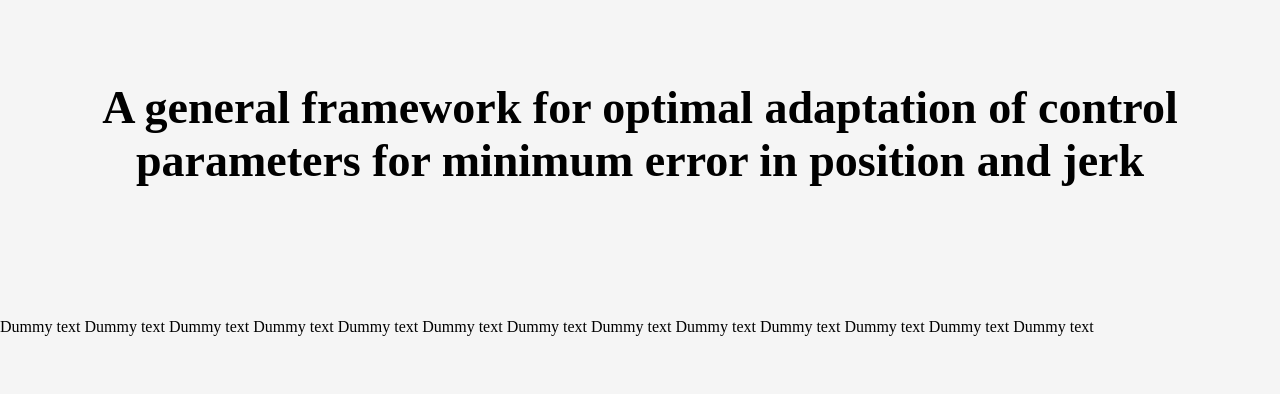
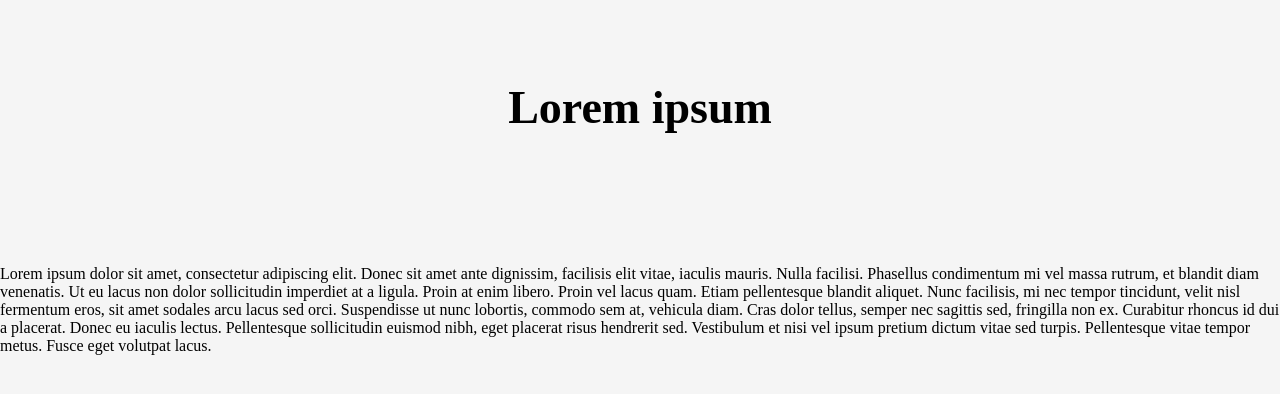
Before and after one commit to JhonPool4/journal_ws, a plain HTML site: page index.html in a window 1280 px wide. Drawn offline with Linux system fonts and the light colour scheme.

Commit message:
lipsum text

```diff
--- a/index.html
+++ b/index.html
@@ -7,10 +7,20 @@
 
 <body>
     <h1 class="title">
-        A general framework for optimal adaptation of control parameters for minimum error in position and jerk
+        Lorem ipsum
     </h1>
 
-    <p>Dummy text Dummy text Dummy text Dummy text Dummy text Dummy text Dummy text Dummy text Dummy text Dummy text Dummy text Dummy text Dummy text </p>
+    <p>
+        Lorem ipsum dolor sit amet, consectetur adipiscing elit.
+        Donec sit amet ante dignissim, facilisis elit vitae, iaculis mauris.
+        Nulla facilisi. Phasellus condimentum mi vel massa rutrum, et blandit diam venenatis.
+        Ut eu lacus non dolor sollicitudin imperdiet at a ligula. Proin at enim libero. Proin vel lacus quam.
+        Etiam pellentesque blandit aliquet. Nunc facilisis, mi nec tempor tincidunt, velit nisl fermentum eros,
+        sit amet sodales arcu lacus sed orci. Suspendisse ut nunc lobortis, commodo sem at, vehicula diam. Cras dolor tellus,
+        semper nec sagittis sed, fringilla non ex. Curabitur rhoncus id dui a placerat. Donec eu iaculis lectus. Pellentesque
+        sollicitudin euismod nibh, eget placerat risus hendrerit sed. Vestibulum et nisi vel ipsum pretium dictum vitae sed turpis.
+        Pellentesque vitae tempor metus. Fusce eget volutpat lacus.
+    </p>
 </body>
 
 </html>
```
